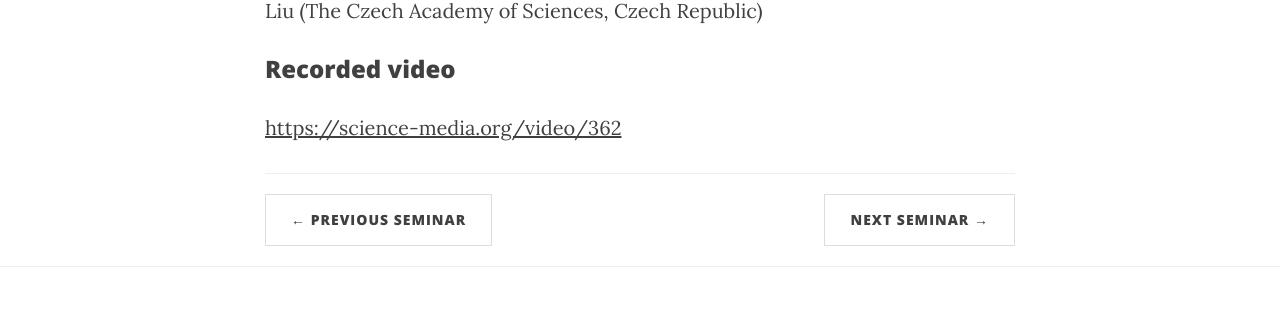
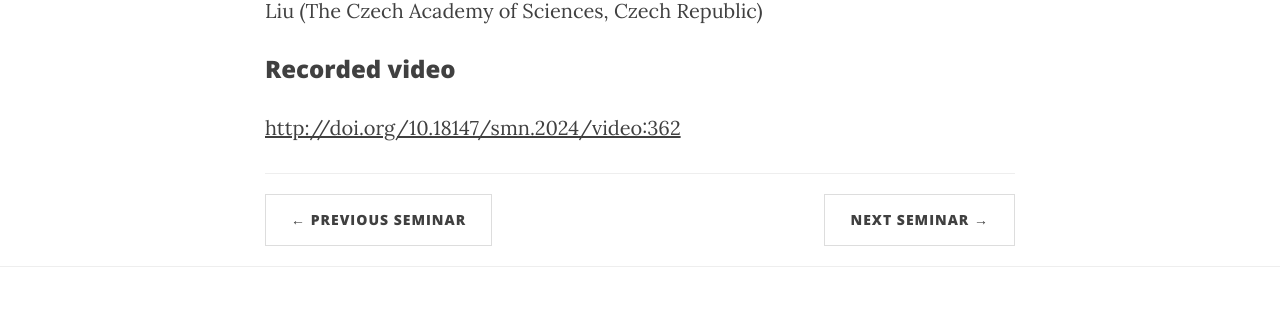
Before and after one commit to ITA-Solar/espos, a Jekyll site: the page built from _posts/2024-03-21-Koza.md, in a window 1280 px wide. Shown: the part 1368-1678 px from the top of the page. Built offline with Jekyll 4.4.1, drawn with Linux system fonts in a browser that asks for light colours; nearby versions of some CDN libraries; some of the changed lines change nothing that is shown.

Commit message:
Update 2024-03-21-Koza.md

```diff
--- a/_posts/2024-03-21-Koza.md
+++ b/_posts/2024-03-21-Koza.md
@@ -15,4 +15,4 @@
 Stanislav Gunár (The Czech Academy of Sciences, Czech Republic), Pavol Schwartz (Slovak Academy of Sciences, Slovakia), Petr Heinzel (The Czech Academy of Sciences, Czech Republic; University of Wrocław, Poland), Wenjuan Liu (The Czech Academy of Sciences, Czech Republic)
 
 ### Recorded video
-[https://science-media.org/video/362](https://science-media.org/video/362)
+[http://doi.org/10.18147/smn.2024/video:362](http://doi.org/10.18147/smn.2024/video:362)
```
